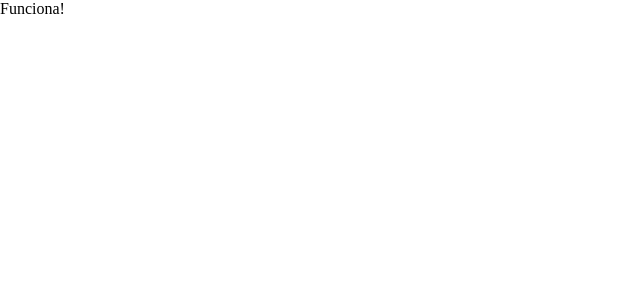
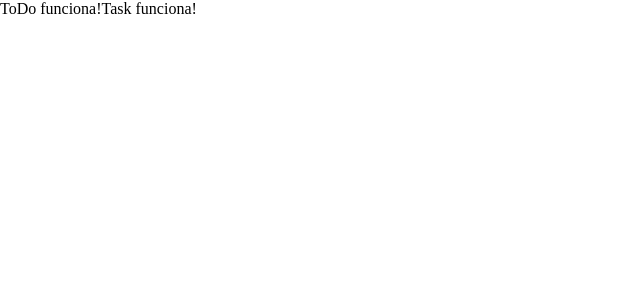
Before and after one commit to VanessaTrajano/ToDo-DCC207, a React (Vite) app: page / in a window 1280 px wide. Shown: the top 300 px of the page, without its empty margins (0-640 px from the left). Built offline with nearby package versions, Linux system fonts and the light colour scheme.

Commit message:
Adiciona imports no App para testar os componentes

```diff
--- a/src/components/App/App.jsx
+++ b/src/components/App/App.jsx
@@ -1,9 +1,12 @@
+import Task from '../Task/Task'
+import ToDo from '../ToDo/ToDo'
 import './App.css'
 
 function App() {
   return (
     <>
-      Funciona!
+      <ToDo/>
+      <Task/>
     </>
   )
 }
--- a/src/components/Task/Task.jsx
+++ b/src/components/Task/Task.jsx
@@ -3,7 +3,7 @@ import './Task.css'
 function Task() {
     return (
       <>
-        Funciona!
+        Task funciona!
       </>
     )
 }
--- a/src/components/ToDo/ToDo.jsx
+++ b/src/components/ToDo/ToDo.jsx
@@ -3,7 +3,7 @@ import './ToDo.css'
 function ToDo() {
     return (
       <>
-        Funciona!
+        ToDo funciona!
       </>
     )
 }
```
